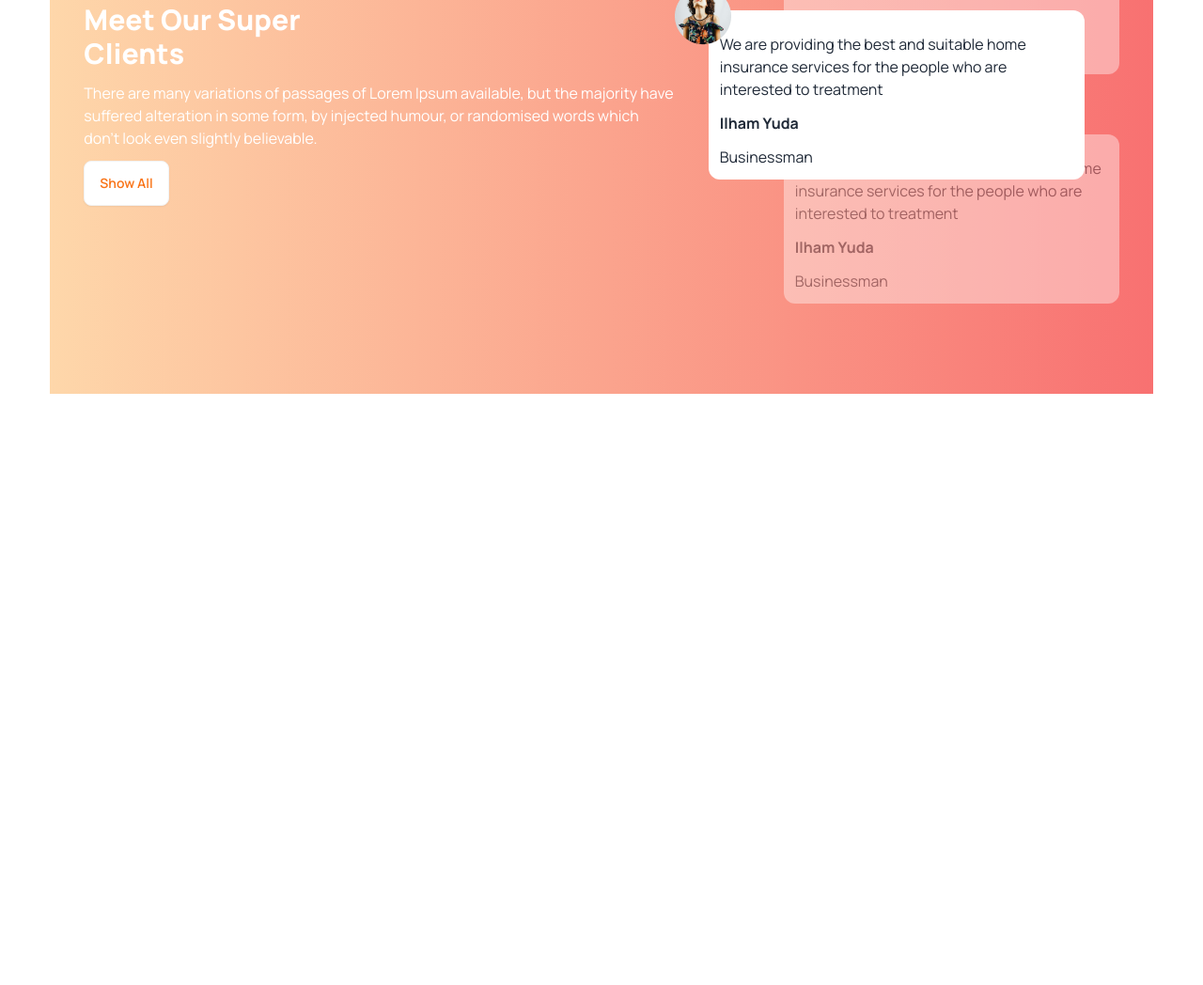
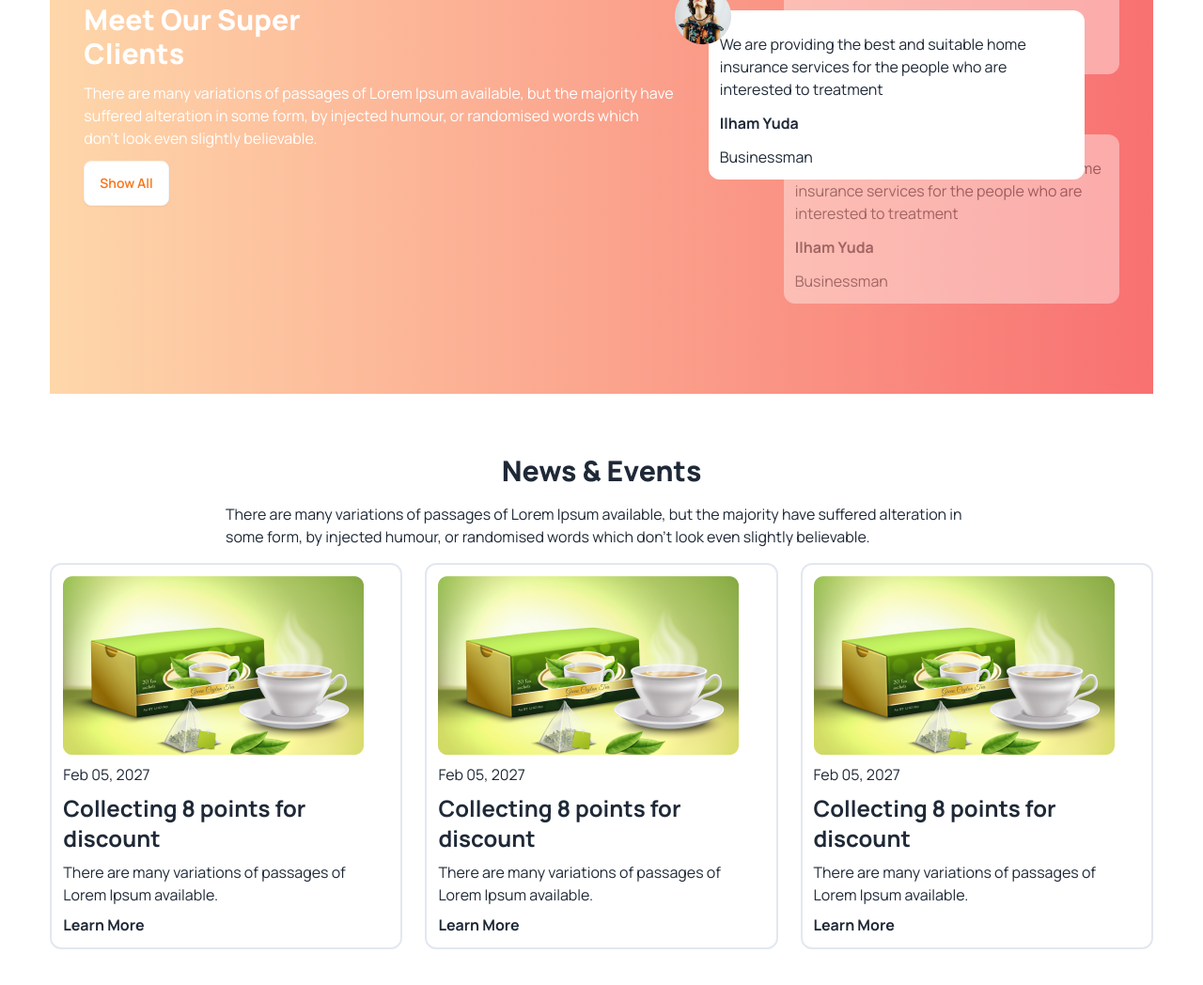
Before and after one commit to jomir28/tea-house, a plain HTML site: page index.html in a window 1280 px wide. Shown: the part 1644-2692 px from the top of the page at 94% size. Before the commit the page ends 2063 px from the top, so only its background shows below. Drawn offline with nearby package versions, Linux system fonts and the light colour scheme.

Commit message:
main section complte

```diff
--- a/index.html
+++ b/index.html
@@ -144,6 +144,38 @@
                 </div>
                </div>
             </section>
+
+            <!-- news section -->
+            <section class="my-16 space-y-4">
+                <h2 class="text-3xl font-extrabold text-center">News & Events</h2>
+                <p class="w-[800px] mx-auto">There are many variations of passages of Lorem Ipsum available, but the majority have suffered alteration in some form, by injected humour, or randomised words which don't look even slightly believable. </p>
+
+                <div class="grid grid-cols-1 md:grid-cols-2 lg:grid-cols-3 gap-6">
+
+                    <div class="space-y-2 border-slate-200 border-2 rounded-xl p-3">
+                        <img src="images/news-1.png" alt="">
+                        <p>Feb 05, 2027</p>
+                        <h3 class="text-2xl font-bold">Collecting 8 points for discount</h3>
+                        <p>There are many variations of passages of Lorem Ipsum available.</p>
+                        <h4 class="font-bold">Learn More</h4>
+                    </div>
+                    <div class="space-y-2 border-slate-200 border-2 rounded-xl p-3">
+                        <img src="images/news-1.png" alt="">
+                        <p>Feb 05, 2027</p>
+                        <h3 class="text-2xl font-bold">Collecting 8 points for discount</h3>
+                        <p>There are many variations of passages of Lorem Ipsum available.</p>
+                        <h4 class="font-bold">Learn More</h4>
+                    </div>
+                    <div class="space-y-2 border-slate-200 border-2 rounded-xl p-3">
+                        <img src="images/news-1.png" alt="">
+                        <p>Feb 05, 2027</p>
+                        <h3 class="text-2xl font-bold">Collecting 8 points for discount</h3>
+                        <p>There are many variations of passages of Lorem Ipsum available.</p>
+                        <h4 class="font-bold">Learn More</h4>
+                    </div>
+
+                </div>
+            </section>
         </main>
     </div>
 
```
